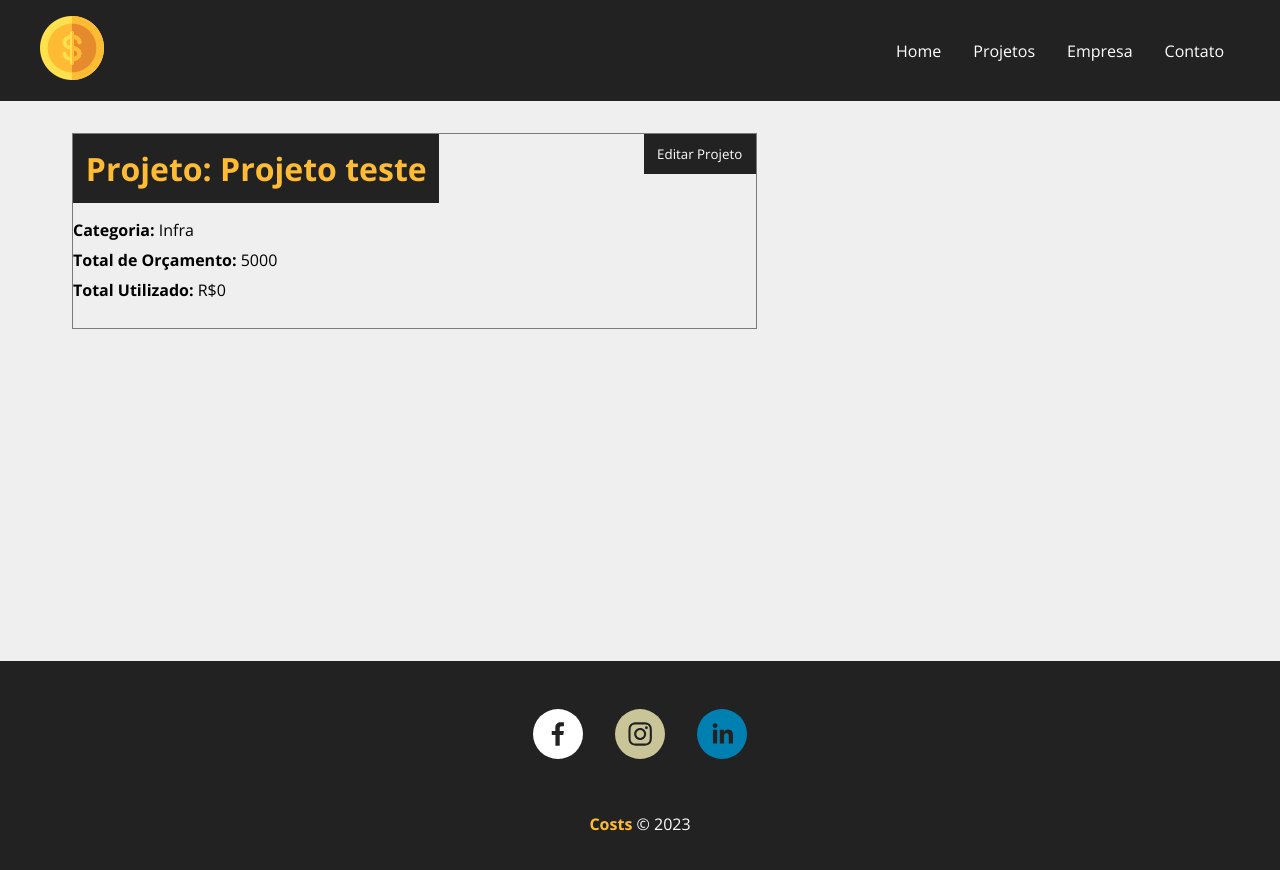
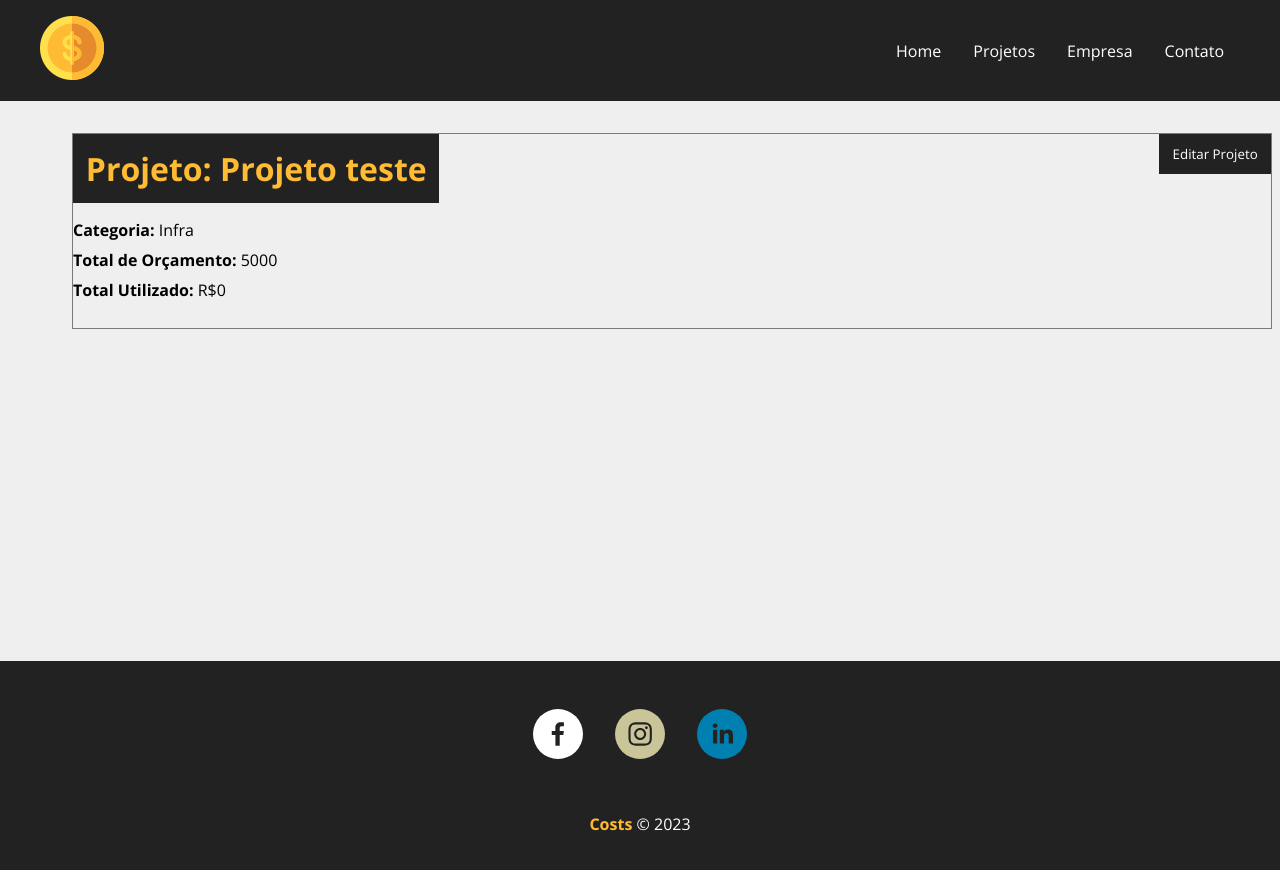
Before and after one commit to jacksonmmartins/costs, a React (Create React App) app: page /project/1 in a window 1280 px wide. Shown: the top 870 px of the page. Built offline with nearby package versions, Linux system fonts and the light colour scheme; data requests are answered from the project's data file.

Commit message:
correcao_formulario

```diff
--- a/src/components/pages/Project.js
+++ b/src/components/pages/Project.js
@@ -32,7 +32,7 @@ function Project() {
         <>
             {project.name ? (
                 <div className={styles.project_details}>
-                    <Container customClass='colum'>
+                    <Container customClass="column">
                         <div className={styles.details_container}>
                             <h1>
                                 Projeto: {project.name}
@@ -42,7 +42,7 @@ function Project() {
                             </button>
                             {!showProjectForm ? (
 
-                                    <div className={styles.project_info}>
+                                    <div className={styles.form}>
                                         <p>
                                             <span>Categoria:</span> {project.category.name}
                                         </p>
@@ -54,7 +54,7 @@ function Project() {
                                         </p>
                                     </div>
                                 ) : (
-                                    <div className={styles.project_info}>
+                                    <div className={styles.form}>
                                         <p>form</p>
                                     </div>
                                 )}
--- a/src/components/pages/Project.module.css
+++ b/src/components/pages/Project.module.css
@@ -43,6 +43,6 @@
     color: #ffbb33
 }
 
-.project_info {
+.form {
     width: 100%;
 }
```
